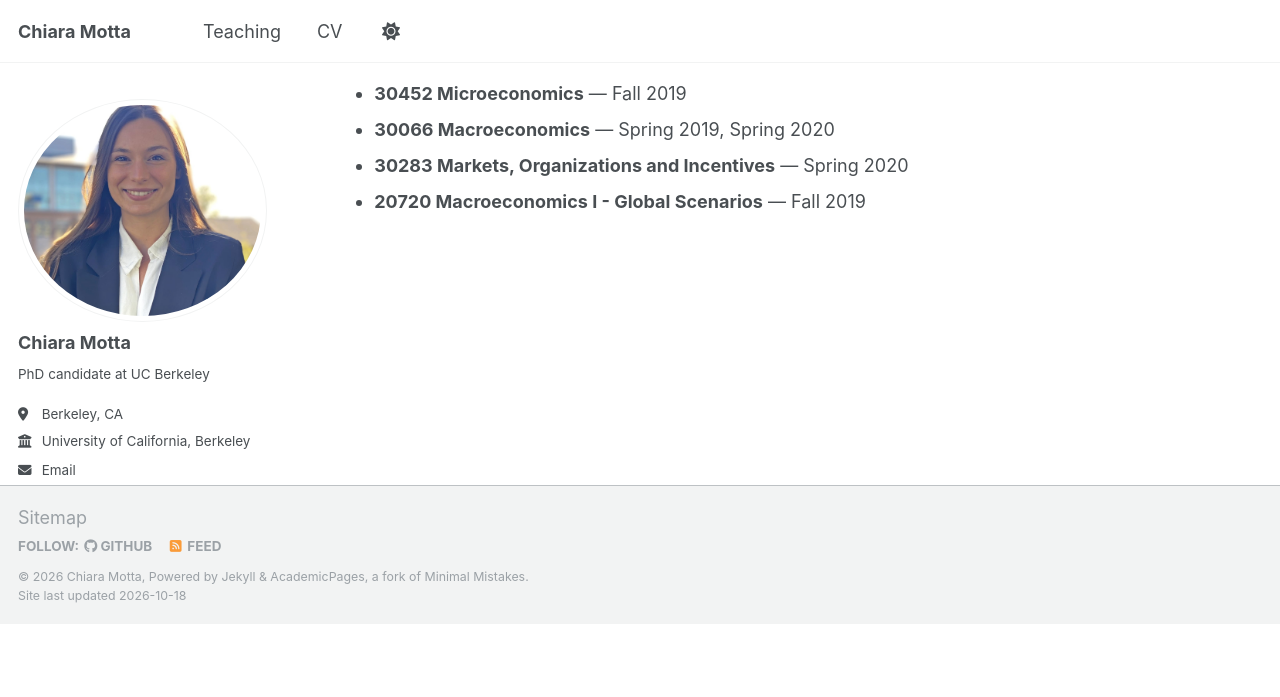
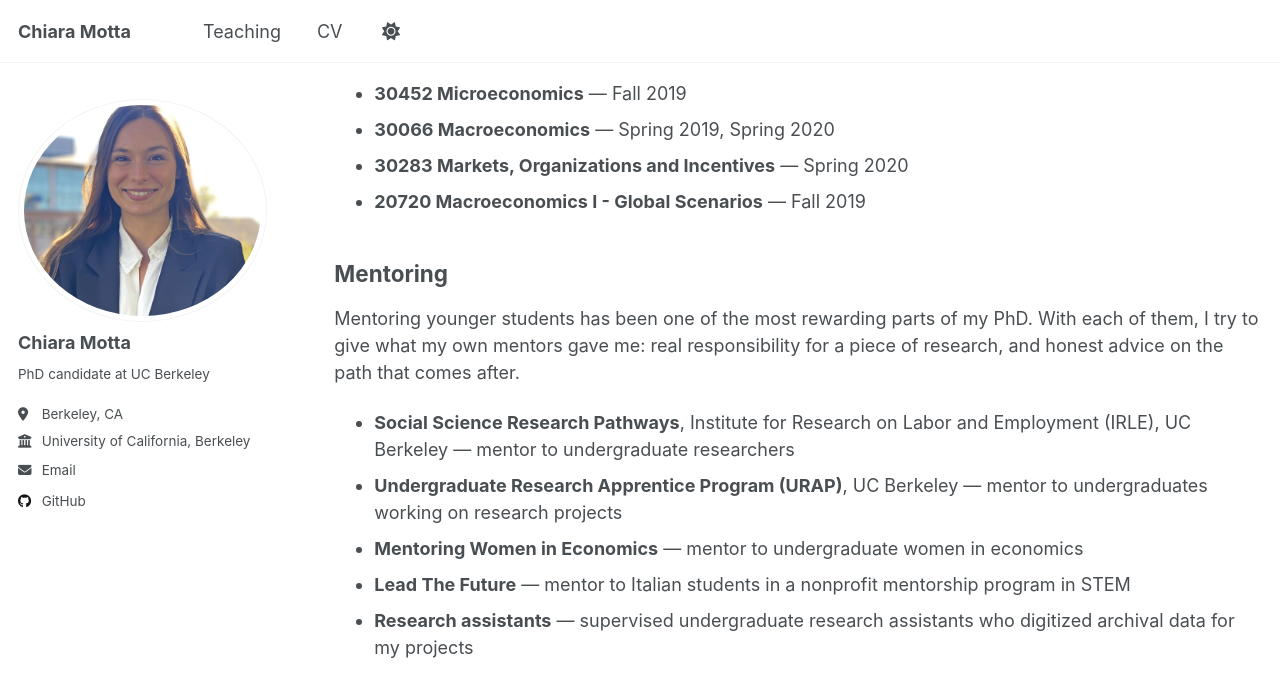
Before and after one commit to chimotta/chimotta.github.io, a Jekyll site: the page built from _pages/teaching.html, in a window 1280 px wide and 900 px high, scrolled down 698 px. Shown: the top 697 px of the window. Built offline with Jekyll 4.4.1, drawn with Linux system fonts in a browser that asks for light colours; before the commit the page ends 1321 px from its top, so only the background shows below that.

Commit message:
Teaching page: Mentoring section
Co-Authored-By: Claude Opus 5.5 <noreply@anthropic.com>

```diff
--- a/_pages/teaching.html
+++ b/_pages/teaching.html
@@ -33,3 +33,15 @@ author_profile: true
   <li><strong>30283 Markets, Organizations and Incentives</strong> — Spring 2020</li>
   <li><strong>20720 Macroeconomics I - Global Scenarios</strong> — Fall 2019</li>
 </ul>
+
+<h2>Mentoring</h2>
+
+<p>Mentoring younger students has been one of the most rewarding parts of my PhD. With each of them, I try to give what my own mentors gave me: real responsibility for a piece of research, and honest advice on the path that comes after.</p>
+
+<ul>
+  <li><strong>Social Science Research Pathways</strong>, Institute for Research on Labor and Employment (IRLE), UC Berkeley — mentor to undergraduate researchers</li>
+  <li><strong>Undergraduate Research Apprentice Program (URAP)</strong>, UC Berkeley — mentor to undergraduates working on research projects</li>
+  <li><strong>Mentoring Women in Economics</strong> — mentor to undergraduate women in economics</li>
+  <li><strong>Lead The Future</strong> — mentor to Italian students in a nonprofit mentorship program in STEM</li>
+  <li><strong>Research assistants</strong> — supervised undergraduate research assistants who digitized archival data for my projects</li>
+</ul>
```
